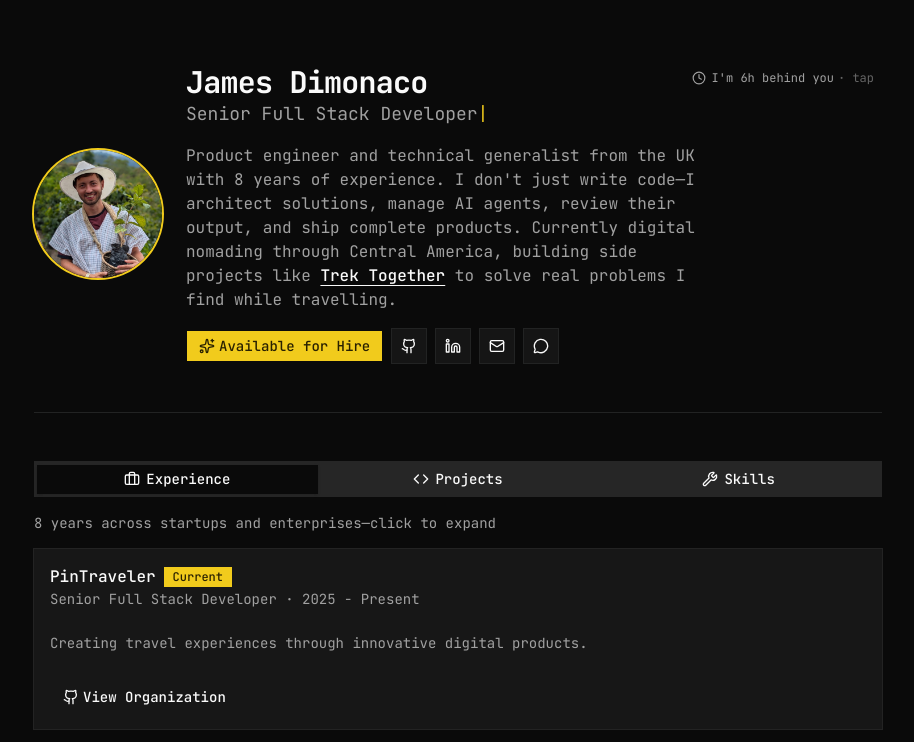
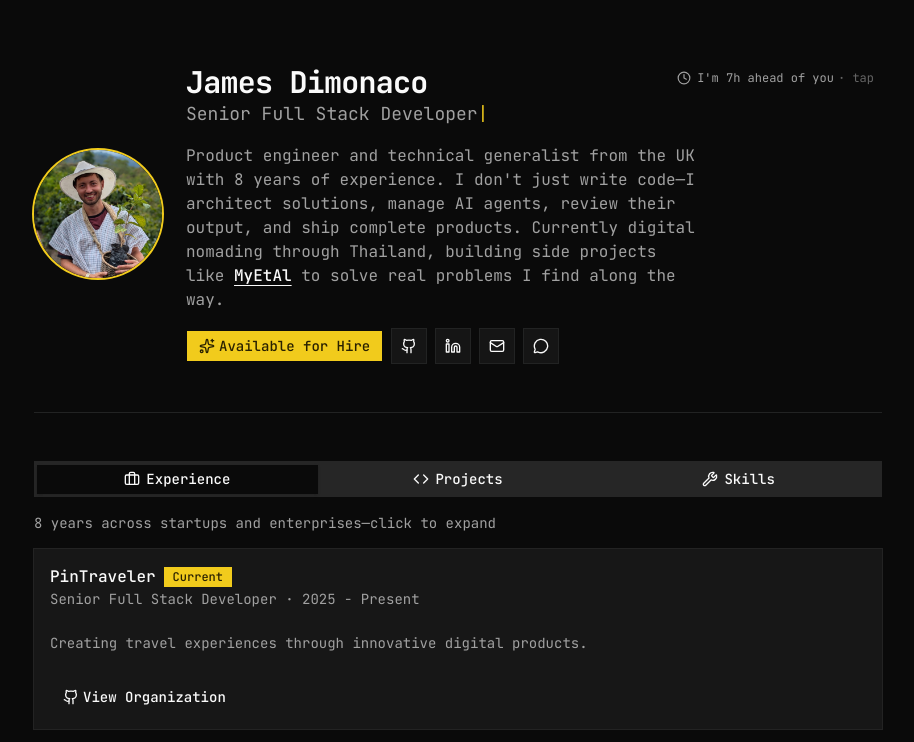
Before and after one commit to JamesDimonaco/portfolio, a Next.js app: page / in a window 1280 px wide. Shown: the top 742 px of the page, without its empty margins (182-1096 px from the left). Built offline with nearby package versions, Linux system fonts and the light colour scheme.

Commit message:
move to bangkok, feature myetal as main project, drop trek together

```diff
--- a/app/page.tsx
+++ b/app/page.tsx
@@ -27,7 +27,7 @@ import { Tabs, TabsList, TabsTrigger, TabsContent } from "@/components/ui/tabs";
 // ============================================
 // UPDATE THIS WHEN YOU MOVE TO A NEW LOCATION
 // ============================================
-const CURRENT_LOCATION = "Central America";
+const CURRENT_LOCATION = "Thailand";
 
 // Animation variants
 const fadeInUp = {
@@ -72,6 +72,13 @@ function AnimatedSection({ children, className, delay = 0, id }: { children: Rea
 
 const projects = [
   {
+    title: "MyEtAl",
+    description: "Share your research with a QR code. Researchers curate collections of papers, repos, and links, then generate a scannable QR for posters, slides, or CVs. Viewers get instant access — no sign-up needed. Web + iOS + Android.",
+    tech: ["TypeScript", "Next.js", "Expo", "FastAPI", "PostgreSQL", "Docker"],
+    github: "https://github.com/JamesDimonaco/myetal",
+    live: "https://myetal.app",
+  },
+  {
     title: "PageAlert",
     description: "AI-powered website monitoring. Paste a URL, describe what you're looking for in plain English, and get notified when it appears. Open source.",
     tech: ["TypeScript", "Next.js", "Convex", "Playwright", "Claude AI"],
@@ -112,13 +119,6 @@ const projects = [
     tech: ["TypeScript", "React"],
     github: "https://github.com/jamesdimonaco/travel-kitchen",
     live: "https://travelkitchen.app/",
-  },
-  {
-    title: "Trek Together",
-    description: "A location-based social platform for hikers and trekkers. GPS-powered city chat rooms, real-time messaging, and seamless anonymous-to-authenticated flows. My most active project.",
-    tech: ["TypeScript", "Next.js", "Convex", "Clerk"],
-    github: "https://github.com/jamesdimonaco/trek-together",
-    live: "https://www.trektogether.app/",
   },
 ];
 
@@ -688,8 +688,8 @@ export default function Page() {
               className="max-w-lg text-muted-foreground"
             >
               Product engineer and technical generalist from the UK with 8 years of experience. I don&apos;t just write code—I architect solutions, manage AI agents, review their output, and ship complete products. Currently digital nomading through {CURRENT_LOCATION}, building side projects like{" "}
-              <a href="https://www.trektogether.app/" target="_blank" rel="noopener" className="text-foreground font-medium underline underline-offset-4 hover:text-primary transition-colors">Trek Together</a>
-              {" "}to solve real problems I find while travelling.
+              <a href="https://myetal.app" target="_blank" rel="noopener" className="text-foreground font-medium underline underline-offset-4 hover:text-primary transition-colors">MyEtAl</a>
+              {" "}to solve real problems I find along the way.
             </motion.p>
             <motion.div
               initial={{ opacity: 0, y: 10 }}
--- a/components/timezone-compare.tsx
+++ b/components/timezone-compare.tsx
@@ -8,7 +8,7 @@ import { cn } from "@/lib/utils";
 // ============================================
 // UPDATE THIS WHEN YOU MOVE TO A NEW TIMEZONE
 // ============================================
-const CURRENT_TIMEZONE = "America/Mexico_City";
+const CURRENT_TIMEZONE = "Asia/Bangkok";
 
 interface Details {
   fromCity: string;
```
